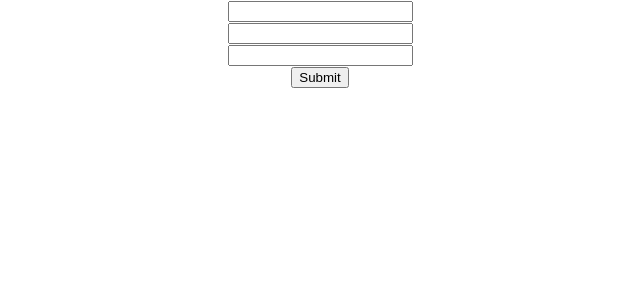
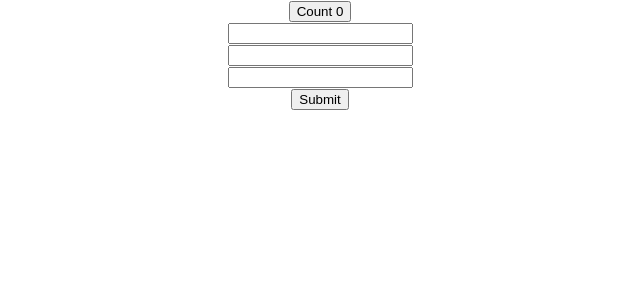
Before and after one commit to Fenyves96/React-tutorial, a React (Create React App) app: page / in a window 1280 px wide. Shown: the top 300 px of the page, without its empty margins (320-960 px from the left). Built offline with nearby package versions, Linux system fonts and the light colour scheme.

Commit message:
HookCounter

```diff
--- a/src/App.js
+++ b/src/App.js
@@ -6,6 +6,8 @@ import ComponentC from './components/tutorial/ComponentC';
 import { UserProvider } from './components/tutorial/UserContext';
 import PostList from './components/http/PostList';
 import PostForm from './components/http/PostForm';
+import HookCounter from './components/Hooks/HookCounter';
+
 
 
 function App() {
@@ -58,6 +60,7 @@ function App() {
         <ComponentC />
       </UserProvider> */}
       {/* <PostList /> */}
+      <HookCounter></HookCounter>
       <PostForm />
     </div>
   );
--- /dev/null
+++ b/src/components/Hooks/HookCounter.js
@@ -0,0 +1,12 @@
+import React, { useState } from 'react'
+
+function HookCounter() {
+    const [count, setCount] = useState(0);
+    return (
+        <div>
+            <button onClick={() => setCount(count + 1)}>Count {count}</button>
+        </div>
+    )
+}
+
+export default HookCounter
```
